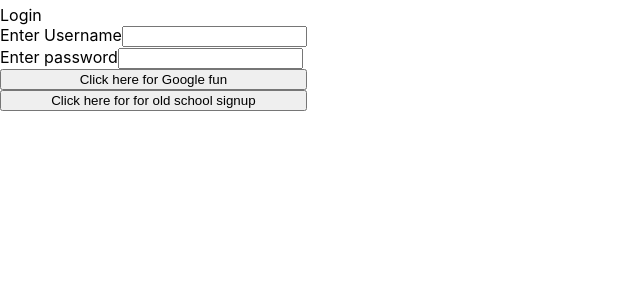
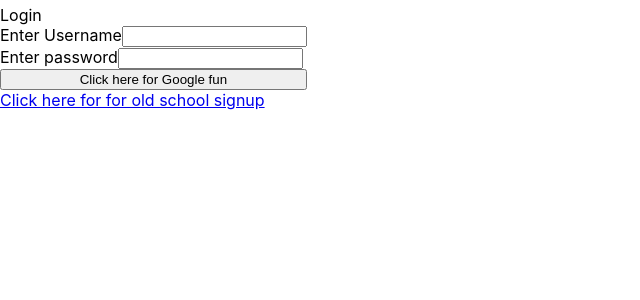
Before and after one commit to elGrogz/billable-hours-timer, a React (Create React App) app: page / in a window 1280 px wide. Shown: the top 300 px of the page, without its empty margins (0-640 px from the left). Built offline with nearby package versions, Linux system fonts and the light colour scheme.

Commit message:
started adding context

```diff
--- a/src/components/LoginComponent.tsx
+++ b/src/components/LoginComponent.tsx
@@ -3,6 +3,7 @@
 //   writeTaskData,
 //   removeTaskData,
 // } from "./utils/firebase";
+import { Link } from "react-router-dom";
 
 const LoginComponent = () => {
   return (
@@ -23,7 +24,7 @@ const LoginComponent = () => {
         <input type="password" />
       </div>
       <button>Click here for Google fun</button>
-      <button>Click here for for old school signup</button>
+      <Link to="/signup">Click here for for old school signup</Link>
     </div>
   );
 };
--- a/src/components/SignupComponent.tsx
+++ b/src/components/SignupComponent.tsx
@@ -1,3 +1,5 @@
+import { Link } from "react-router-dom";
+
 const SignupComponent = () => {
   return (
     <div
@@ -20,6 +22,7 @@ const SignupComponent = () => {
         Re-enter password
         <input type="password" />
       </div>
+      <Link to="/">Click here to login normally</Link>
     </div>
   );
 };
```
Also changed, not shown: src/contexts/AuthContext.tsx (+11 -1 lines).
